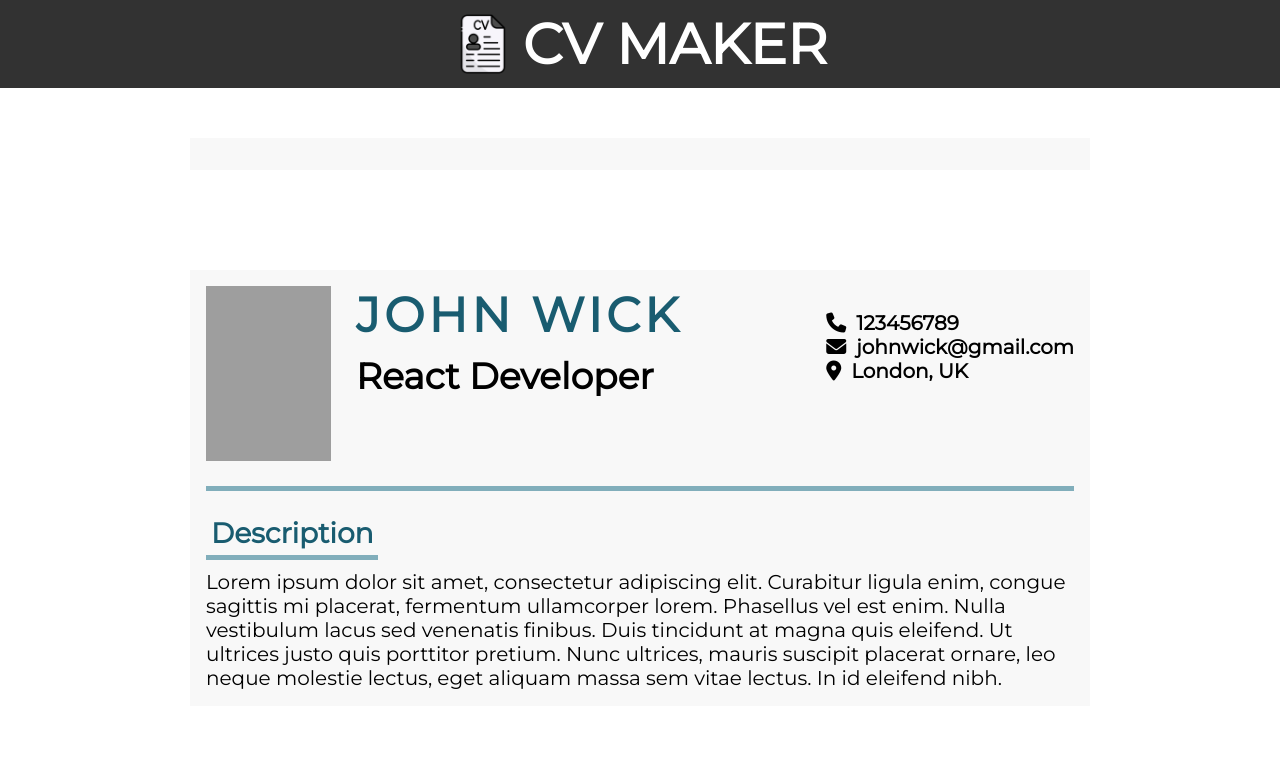
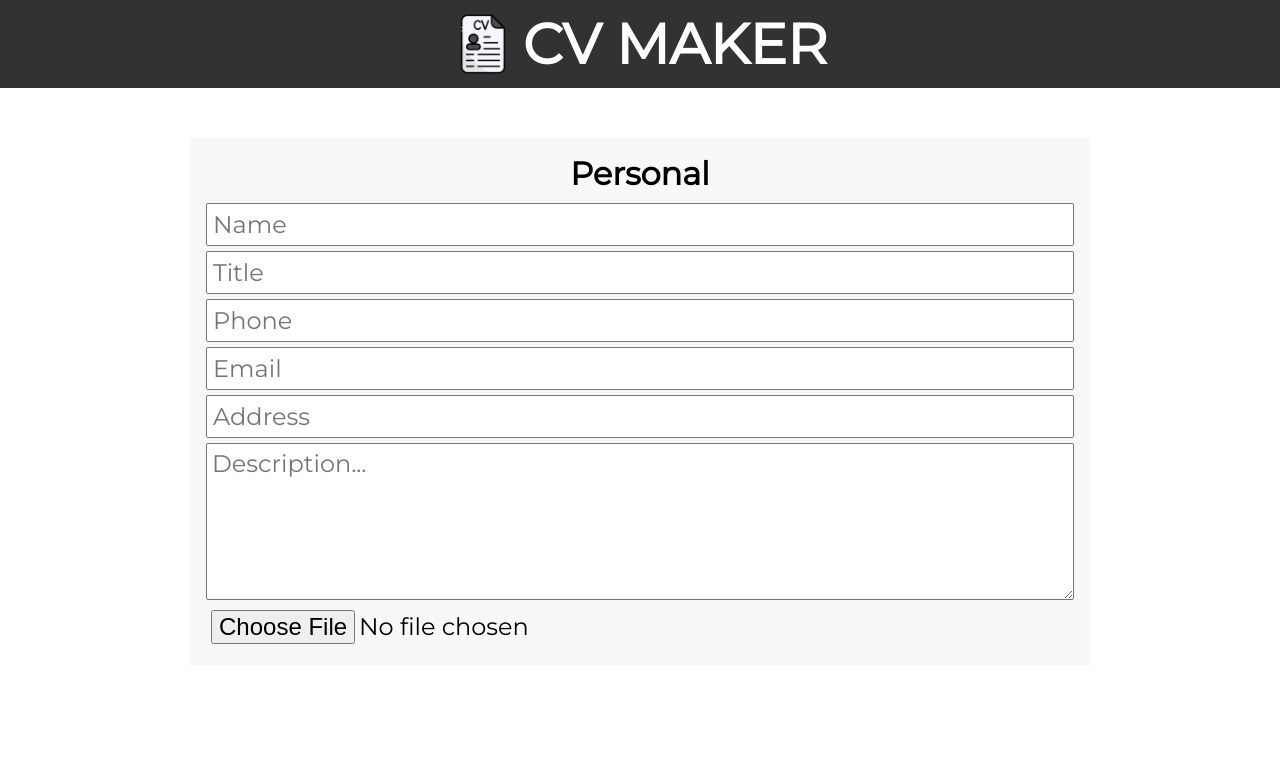
Before and after one commit to oguzhanmolu/cv-project, a React (Create React App) app: page / in a window 1280 px wide. Shown: the top 764 px of the page. Built offline with nearby package versions, Linux system fonts and the light colour scheme; grey boxes are pictures that could not be loaded.

Commit message:
rewrote personalInfo section, added reusable Section component on Utils

```diff
--- a/src/components/CVForm/CVForm.js
+++ b/src/components/CVForm/CVForm.js
@@ -2,8 +2,15 @@ import PersonalInput from './PersonalInput';
 import EducationInput from './EducationInput';
 import ExperienceInput from './ExperienceInput';
 
-const CVForm = () => {
-  return null;
+const CVForm = ({ cv, onChangePersonal }) => {
+  return (
+    <>
+      <PersonalInput
+        personalInfo={cv.personalInfo}
+        onChangePersonal={onChangePersonal}
+      />
+    </>
+  );
 };
 
 export default CVForm;
--- a/src/components/CVForm/PersonalInput.js
+++ b/src/components/CVForm/PersonalInput.js
@@ -1,65 +1,56 @@
 import React, { Component } from 'react';
+import InputSection from '../Utils/InputSection';
 
-const PersonalInput = ({
-  setInputState,
-  setName,
-  setTitle,
-  setPhone,
-  setEmail,
-  setAddress,
-  setDescription,
-}) => {
+const PersonalInput = ({ onChangePersonal }) => {
   return (
-    <section className='Section__Wrapper'>
-      <span id='First__Section__Title'>Personal</span>
-
+    <InputSection title='Personal'>
       <input
-        onChange={(e) => setInputState(e, setName)}
-        name='personalName'
+        onChange={(e) => onChangePersonal(e)}
+        name='name'
         type='text'
         placeholder='Name'
       ></input>
 
       <input
-        onChange={(e) => setInputState(e, setTitle)}
-        name='personalTitle'
+        onChange={(e) => onChangePersonal(e)}
+        name='title'
         type='text'
         placeholder='Title'
       ></input>
 
       <input
-        onChange={(e) => setInputState(e, setPhone)}
-        name='personalPhone'
+        onChange={(e) => onChangePersonal(e)}
+        name='phone'
         type='text'
         placeholder='Phone'
       ></input>
 
       <input
-        onChange={(e) => setInputState(e, setEmail)}
-        name='personalEmail'
+        onChange={(e) => onChangePersonal(e)}
+        name='email'
         type='text'
         placeholder='Email'
       ></input>
 
       <input
-        onChange={(e) => setInputState(e, setAddress)}
-        name='personalAddress'
+        onChange={(e) => onChangePersonal(e)}
+        name='address'
         type='text'
         placeholder='Address'
       ></input>
 
       <textarea
         onChange={(e) => {
-          setInputState(e, setDescription);
+          onChangePersonal(e);
         }}
-        name='personalDescription'
+        name='description'
         rows={5}
         maxLength='300'
         placeholder='Description...'
       />
 
       <input id='input-img' type='file' accept='image/*'></input>
-    </section>
+    </InputSection>
   );
 };
 
--- a/src/components/CVPreview/CVPreview.js
+++ b/src/components/CVPreview/CVPreview.js
@@ -2,8 +2,8 @@ import PersonalPreview from './PersonalPreview';
 import EducationPreview from './EducationPreview';
 import ExperiencePreview from './ExperiencePreview';
 
-const CVPreview = ({ CV }) => {
-  return <PersonalPreview personalInfo={CV.personalInfo} />;
+const CVPreview = ({ cv }) => {
+  return <PersonalPreview personalInfo={cv.personalInfo} />;
 };
 
 export default CVPreview;
--- a/src/components/Main.js
+++ b/src/components/Main.js
@@ -5,19 +5,28 @@ import CVForm from './CVForm/CVForm';
 import CVPreview from './CVPreview/CVPreview';
 
 const Main = () => {
-  const [CV, setCV] = useState(emptyCV);
+  const [cv, setCV] = useState(emptyCV);
 
   useEffect((prev) => {
-    console.log(CV);
+    console.log(cv);
   }, []);
+
+  const handleOnChangePersonal = (e) => {
+    const { name, value } = e.target;
+
+    setCV((prevState) => ({
+      ...prevState,
+      personalInfo: { ...prevState.personalInfo, [name]: value },
+    }));
+  };
 
   return (
     <MainWrapper>
       <InputWrapper>
-        <CVForm />
+        <CVForm cv={cv} onChangePersonal={handleOnChangePersonal} />
       </InputWrapper>
       <PreviewWrapper>
-        <CVPreview CV={CV} />
+        <CVPreview cv={cv} />
       </PreviewWrapper>
     </MainWrapper>
   );
--- /dev/null
+++ b/src/components/Utils/InputSection.js
@@ -0,0 +1,25 @@
+import { Children } from 'react';
+import styled from 'styled-components';
+
+const InputSection = ({ title, children }) => {
+  return (
+    <SectionWrapper>
+      <SectionTitle>{title}</SectionTitle>
+      {children}
+    </SectionWrapper>
+  );
+};
+
+const SectionWrapper = styled.section`
+  display: flex;
+  flex-direction: column;
+  text-align: center;
+`;
+
+const SectionTitle = styled.span`
+  margin-bottom: 5px;
+  font-size: 2rem;
+  font-weight: bold;
+`;
+
+export default InputSection;
--- a/src/styles/GlobalStyle.js
+++ b/src/styles/GlobalStyle.js
@@ -9,29 +9,8 @@ const GlobalStyle = createGlobalStyle`
   font-family: 'Montserrat', sans-serif;
 
 }
-#First__Section__Title{
-  margin-bottom: 5px;
-  font-size: 2rem;
-  font-weight: bold;
-}
-
-.Section__Title{
-  margin: 30px 0 5px 0;
-  font-size: 2rem;
-  font-weight: bold;
-}
-
-section>*{
+input, textarea{
   font-size: 1.5rem;
-}
-
-.Section__Wrapper{
-  display: flex;
-  flex-direction: column;
-  text-align: center;
-}
-
-input, textarea{
   padding: 5px;
   margin-top: 5px;
 }
```
